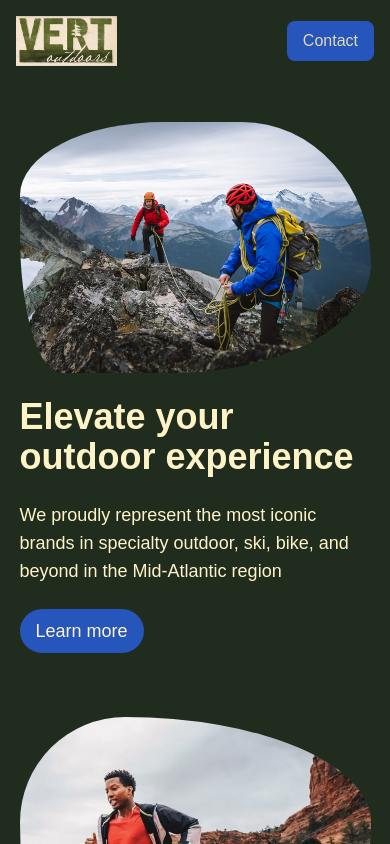
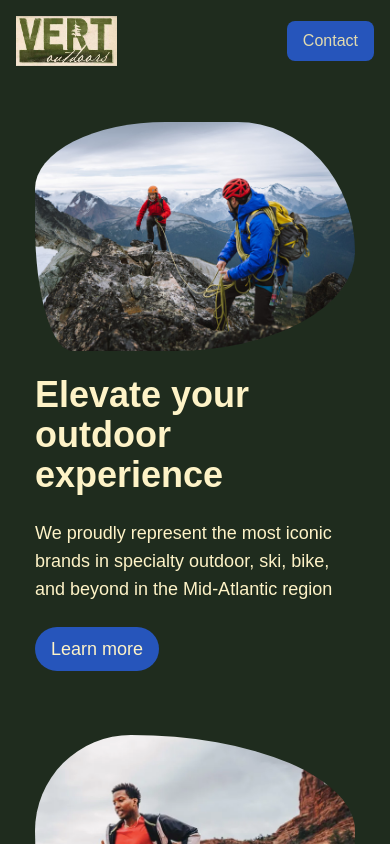
Before and after one commit to gabewolford/vert-outdoors, a Nuxt app: page / in a window 390 px wide. Shown: the top 844 px of the page. Built offline with nearby package versions, Linux system fonts and the light colour scheme.

Commit message:
mobile tweaks

```diff
--- a/pages/index.vue
+++ b/pages/index.vue
@@ -6,7 +6,7 @@ useHead({
 
 <template>
   <main
-    class="max-w-[90vw] 2xl:max-w-[70vw] mx-auto my-auto flex flex-col gap-16 lg:gap-8 lg:pt-6 py-10 lg:pb-20"
+    class="w-[320px] md:w-[90vw] 2xl:max-w-[70vw] mx-auto my-auto flex flex-col gap-16 lg:gap-16 lg:pt-6 py-10 lg:pb-20"
   >
     <Hero
       headerText="Elevate your outdoor experience"
```
